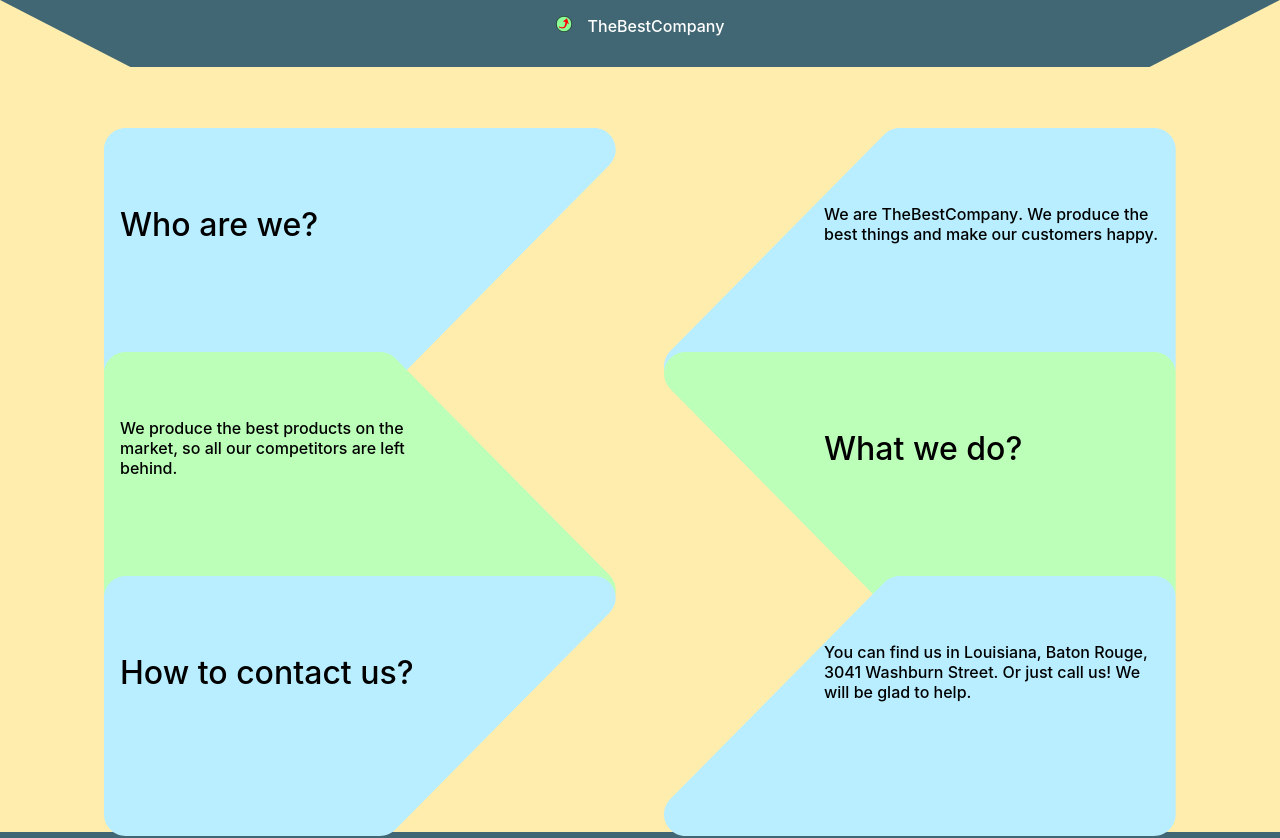
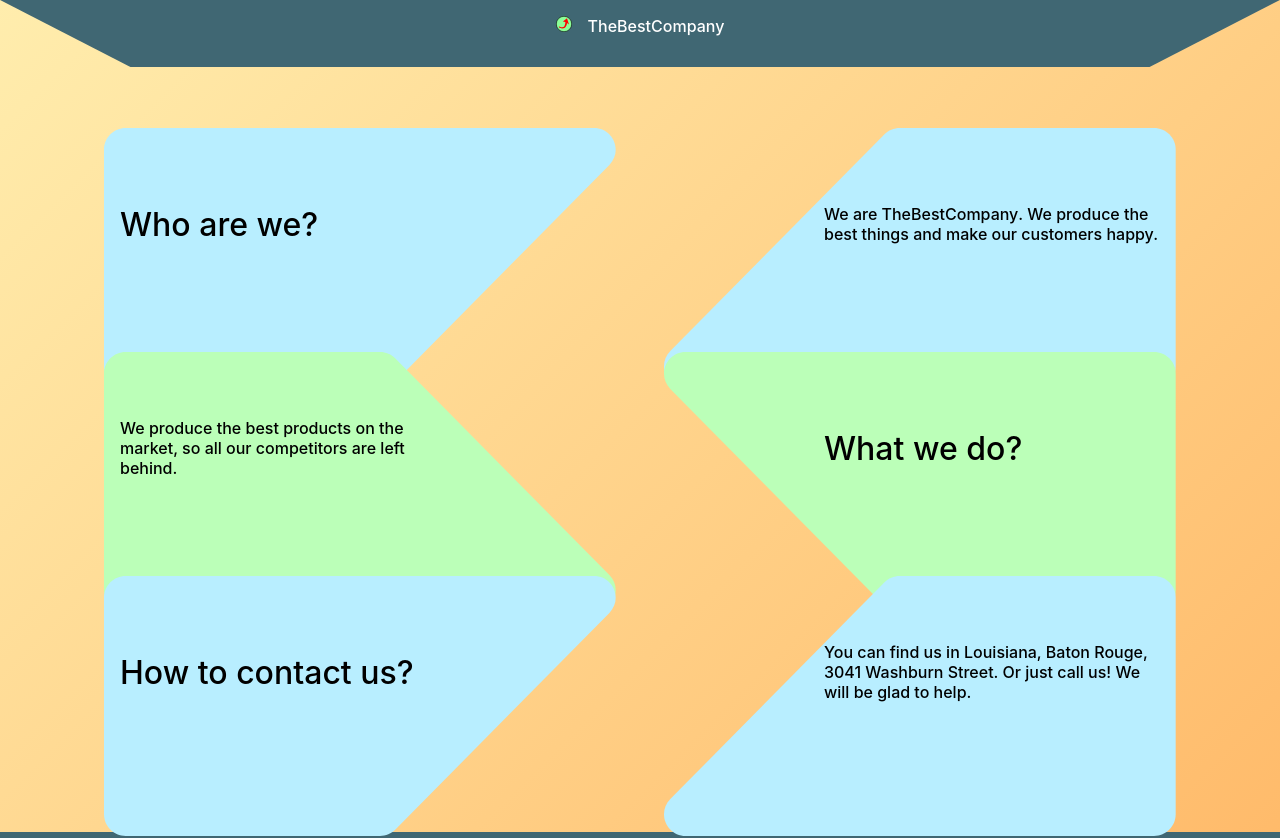
Before and after one commit to GTFTT/the-best-company, a React (Vite) app: page / in a window 1280 px wide. Shown: the top 838 px of the page. Built offline with nearby package versions, Linux system fonts and the light colour scheme.

Commit message:
Background color changed

```diff
--- a/src/App.module.css
+++ b/src/App.module.css
@@ -1,5 +1,5 @@
 .app {
-  background-color: #FFEDAD;
+  background: linear-gradient(135deg, #FFEDAD 0%, #FFB563 100%);
   color: black;
   font-weight: 600;
   min-height: 100vh;
```
